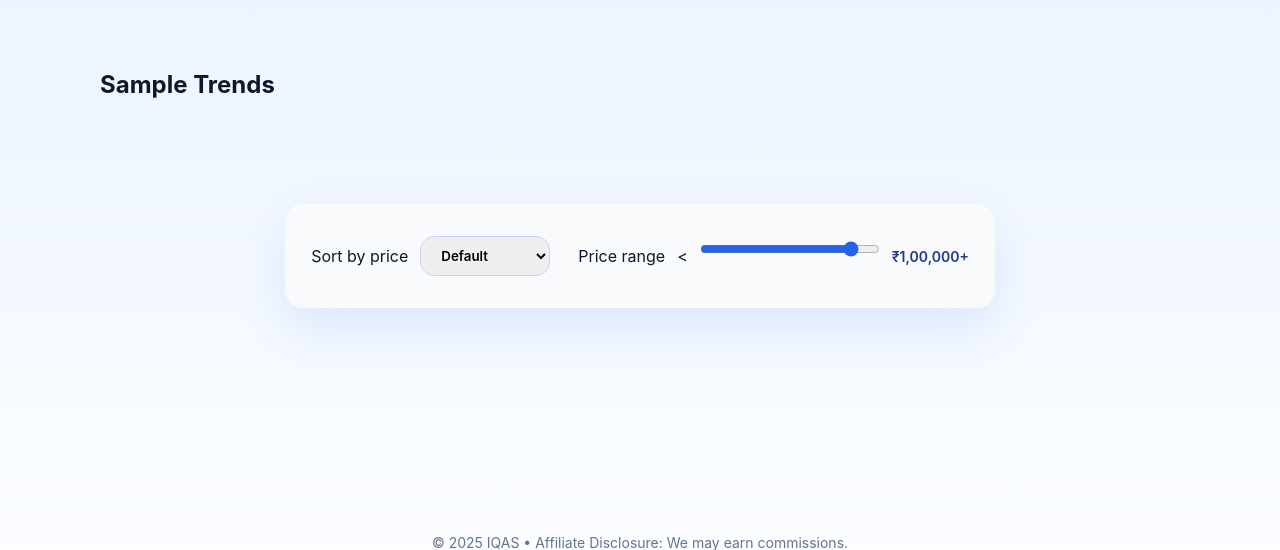
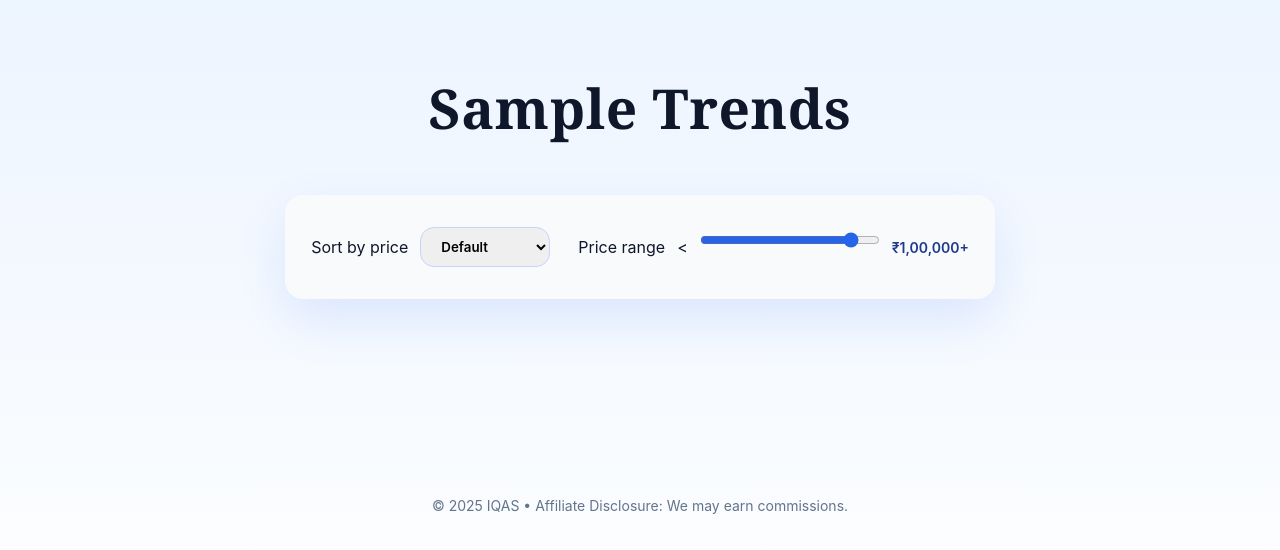
Before and after one commit to mirzaasim2001/iqas_2001, a Flask app: a page that uses templates/base.html in a window 1280 px wide. Shown: the part 98-648 px from the top of the page. Run offline with Flask 3, Linux system fonts and the light colour scheme; data that the repository does not hold is empty.

Commit message:
Niche Font Change

```diff
--- a/static/style.css
+++ b/static/style.css
@@ -276,8 +276,11 @@ section h3 {
 .niche-filter {
     display: flex;
     justify-content: center;
-    margin: 35px 0 50px;
+    align-items: center;
+    margin: 10px 0 22px; /* ↓ tighter vertical spacing */
+    gap: 12px;
 }
+
 
 .filter-box {
     background: #f8fafc;
@@ -315,6 +318,18 @@ section h3 {
     font-size: 14px;
     font-weight: 600;
     color: #1e3a8a;
+}
+
+.page-header {
+    text-align: center;
+    margin-bottom: -30px; /* ↓ reduced gap */
+}
+
+.page-header h1 {
+    font-family: "Playfair Display", "Georgia", serif; /* classic look */
+    font-weight: 800;
+    letter-spacing: 0.6px;
+    font-size: 55px;
 }
 
 
```
